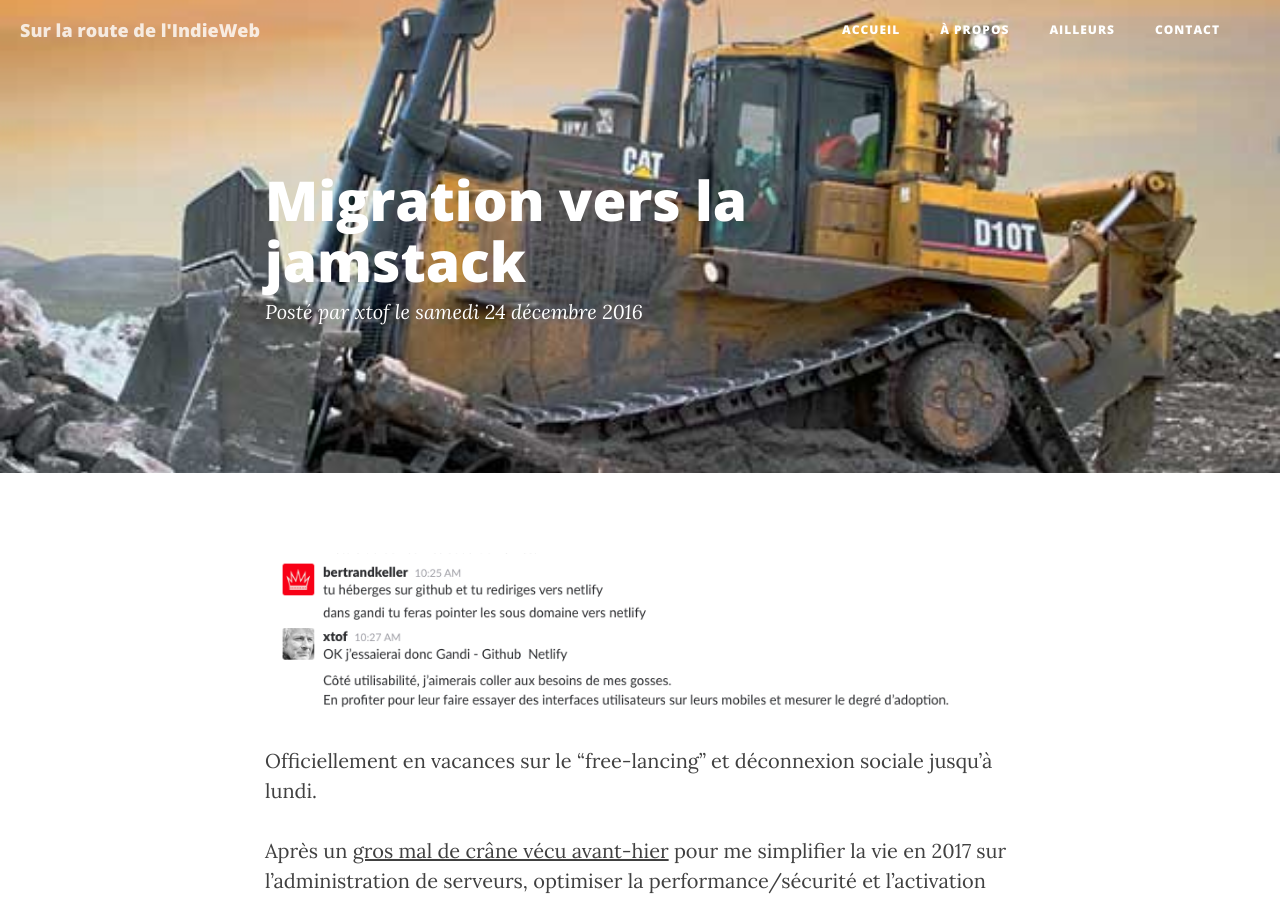
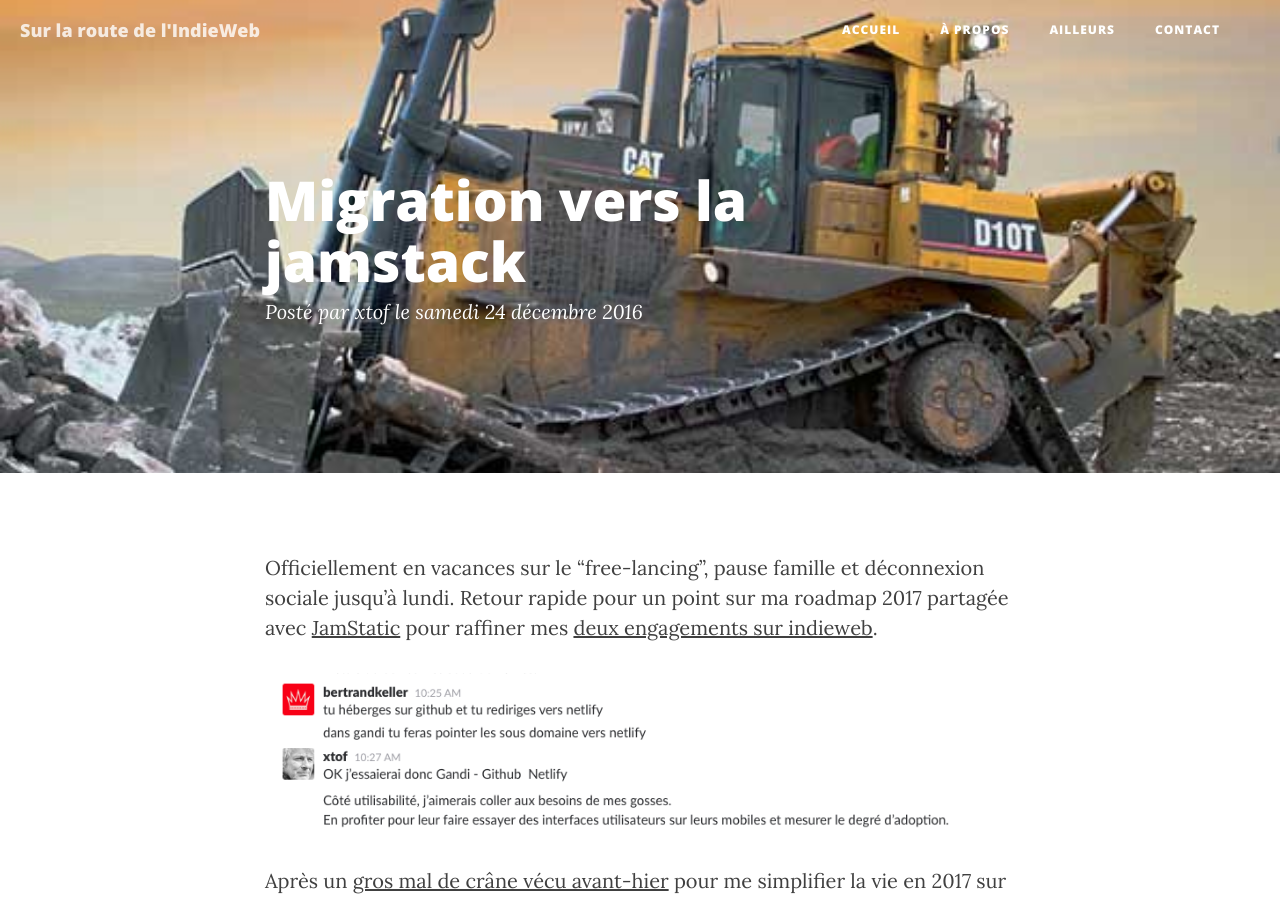
Before and after one commit to ChristopheDucamp/xtof-clean-blog, a Jekyll site: the page built from _posts/2016-12-24-migration-jamstack.markdown, in a window 1280 px wide and 900 px high. Built offline with Jekyll 4.4.1, drawn with Linux system fonts in a browser that asks for light colours; nearby versions of some CDN libraries; comment, search, counter and statistics services are not loaded; some of the changed text lies outside the part shown.

Commit message:
Updated Migration Jamstack

```diff
--- a/_posts/2016-12-24-migration-jamstack.markdown
+++ b/_posts/2016-12-24-migration-jamstack.markdown
@@ -10,13 +10,15 @@ tags:
 - https
 - Netifly
 - registrar
+- indieweb
+- engagements
 author: xtof
 layout: post
 ---
 
+Officiellement en vacances sur le "free-lancing", pause famille et déconnexion sociale jusqu'à lundi. Retour rapide pour un point sur ma roadmap 2017 partagée avec [JamStatic](https://jamstatic.fr) pour raffiner mes [deux engagements sur indieweb](https://indieweb.org/2017-01-01-commitments#Commitments).
+
 ![Roadmap - bertrand keller jamstatic-fr 2016-12-20](/uploads/Roadmap%20-%20jamstatic-fr%202016-12-20.png)
-
-Officiellement en vacances sur le "free-lancing" et déconnexion sociale jusqu'à lundi.
 
 Après un [gros mal de crâne vécu avant-hier](http://ducamp.me/2016-357) pour me simplifier la vie en 2017 sur l'administration de serveurs, optimiser la performance/sécurité et l'activation d'un certificat SSL sur ce domaine,... très heureux de recevoir une bonne nouvelle de la part du "registrar" OVH :
 
@@ -44,4 +46,4 @@ Encore un grand merci à Bertrand pour cet accompagnement et bonnes fêtes à to
 * 29 décembre : [Réglages DNS à faire chez Gandi pour pointer sur le CDN Netifly ou CloudFlare](http://ducamp.me/2016-357#SSL_sur_domaine_apex_christopheducamp.com) et partir sereinement en 2017 étudier d'autres interfaces-utilisateurs dans la **[jamstack](https://christophe.ducamp.me/2016/12/20/newbie-sur-la-jamstack-dot-dot-dot.html)**.
 * rédiger et déposer [un engagement indieweb 2017](https://indieweb.org/2017-01-01-commitments) : "redéposer mes notes de statut sur mon propre site".
 * [tester les performances et évaluer la qualité](https://medium.com/@JeremyRaffin/site-web-statique-optimis%C3%A9-avec-github-pages-partie-4-tester-les-performances-et-%C3%A9valuer-la-f42ed88a5d44#.w7clu8fbq)
-* URL : étudier l'architecture d'URL revenue avec `www`. Arguments `nowww` sur la sécurité en cours d'étude et à creuser avec des experts.
+* URL : étudier l'architecture d'URL revenue avec `www`. [Arguments `nowww` sur la sécurité en cours d'étude](http://ducamp.me/Nowww) et à raffiner avec des experts.
```
